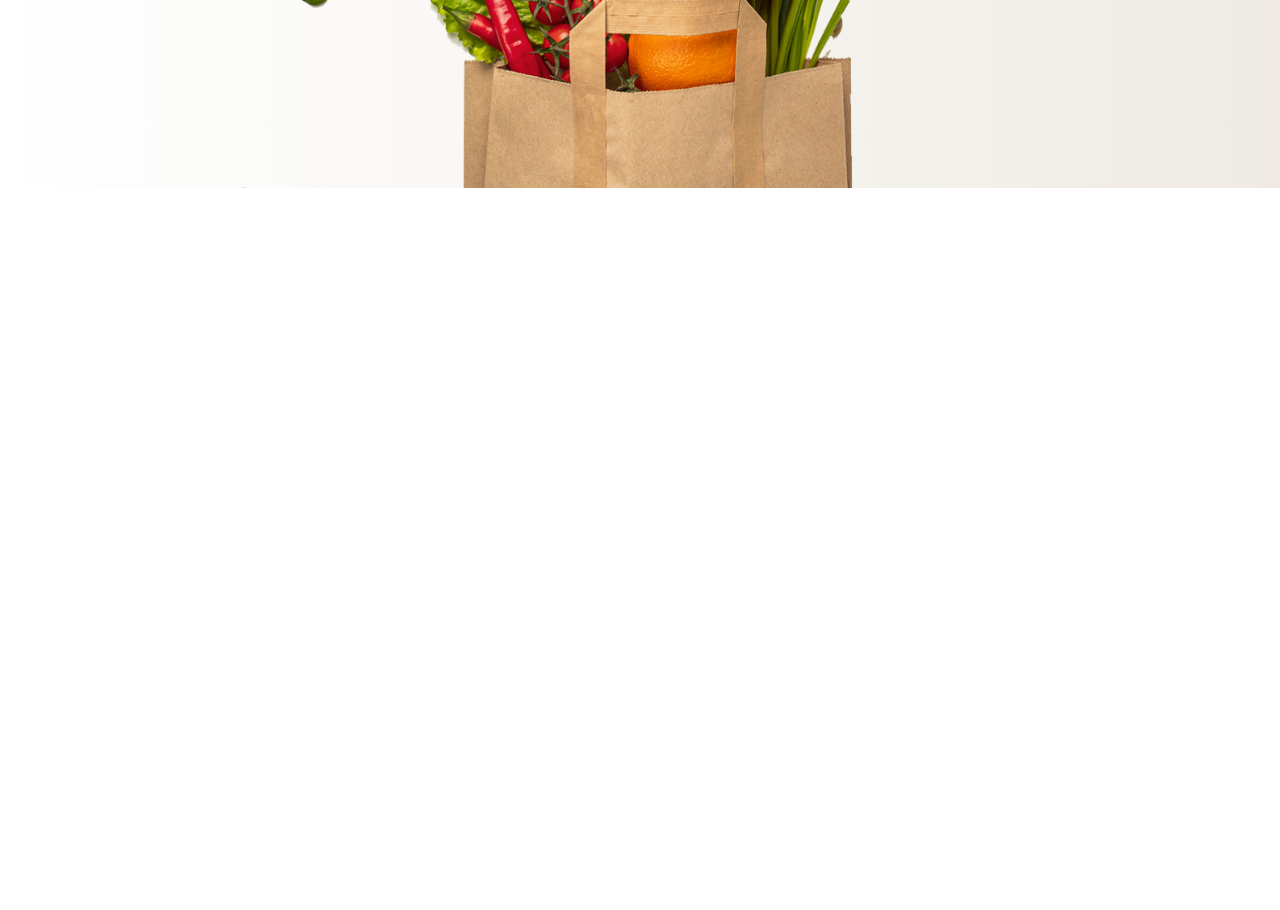
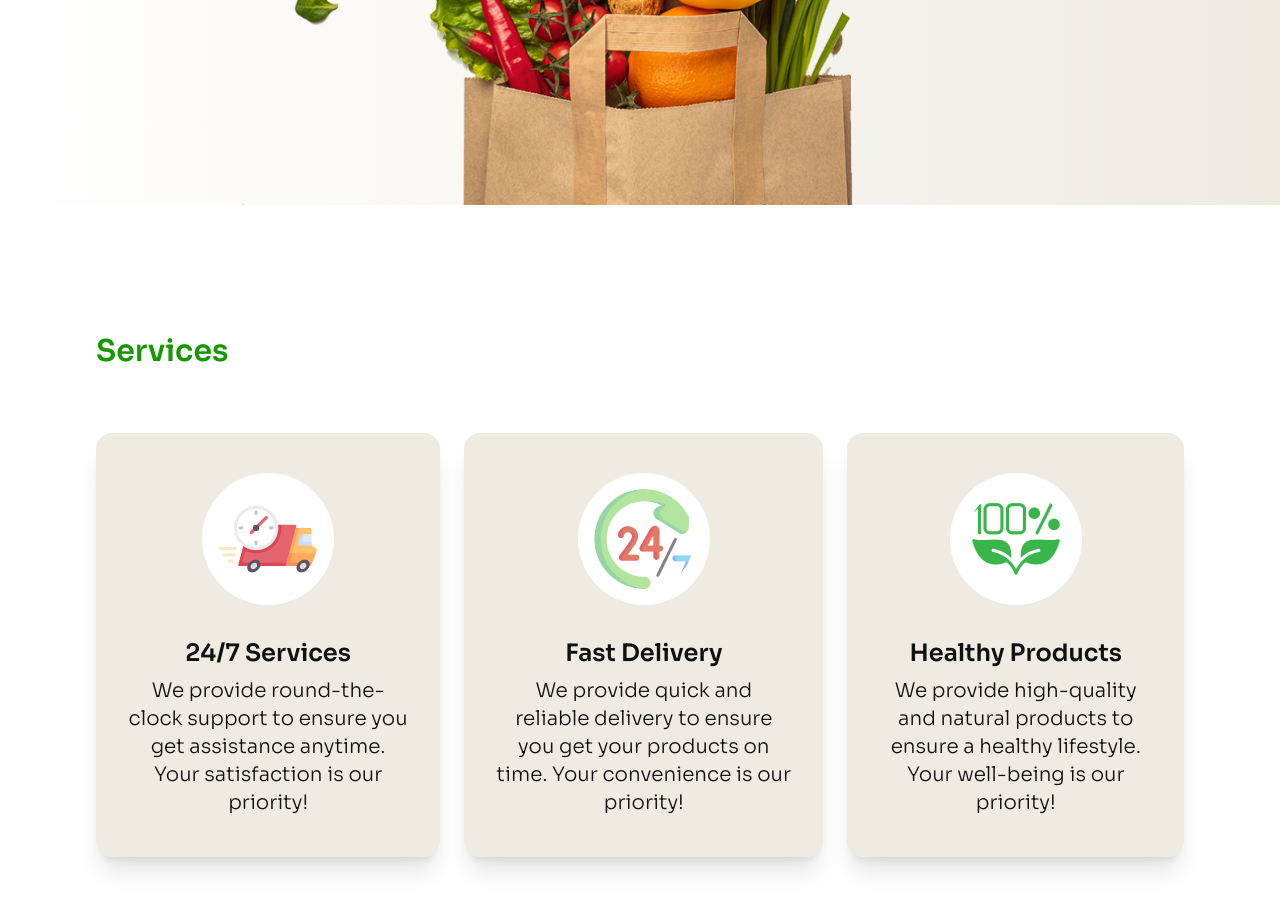
Before and after one commit to for-Sifad99/Food-store, a plain HTML site: page index.html in a window 1280 px wide. Shown: the part 892-1802 px from the top of the page. Before the commit the page ends 1192 px from the top, so only its background shows below. Drawn offline with nearby package versions, Linux system fonts and the light colour scheme.

Commit message:
card section done

```diff
--- a/index.html
+++ b/index.html
@@ -29,7 +29,7 @@
   <!-- header section start -->
       <header class="mr-auto bg-gradient-to-r from-[#FFFFFF] to-[#EFEBE3] ">
         <!-- navbar start -->
-        <nav class="flex-direction lg:flex pl-11 pr-11 lg:items-center pt-3 gap-60">
+        <nav class="flex-direction lg:flex pl-24 pr-24 lg:items-center pt-3 gap-44">
           <!-- logo div here -->
           <div class="flex justify-between items-center" id="hover">
             <img src="./images/logo-header.png" alt="">
@@ -54,7 +54,7 @@
             </div>
         </nav>
         <!-- banner section start -->
-        <section class="max-w-5xl lg:mx-56 my-16 lg:my-28">
+        <section class="max-w-5xl lg:mx-56 my-16 lg:my-32">
           <!-- banner container here -->
           <div class="text-center">
             <!-- banner text here -->
@@ -75,8 +75,59 @@
     </header>
     <!-- footer section end -->
   <!-- main section start -->
-      <main class="pl-10 pr-10 mr-auto">
-
+      <main class="lg:pl-24 lg:pr-24 pl-8 pr-8 mb-32 mx-auto">
+        <!-- Service section here -->
+        <section>
+        <!-- title div here -->
+        <div class="lg:mb-11">
+          <h1 class="text-3xl font-semibold text-[#179800]">Services</h1>
+        </div>
+        <!-- cards div here -->
+        <div class="grid-cols-1 lg:flex gap-6">
+          <div class="card bg-[#EFEBE3] shadow-xl mt-5">
+            <figure class="px-10 pt-10">
+              <img
+                src="./images/delivery.png"
+                alt="delivery pic"
+                class="p-4 rounded-full bg-[#FFFFFF]" />
+            </figure>
+            <div class="card-body items-center text-center">
+              <h2 class="text-2xl text-[#111111] font-semibold">24/7 Services</h2>
+              <p class="text-xl text-[#111111] font-light">We provide round-the-clock support to ensure you get assistance anytime. Your satisfaction is our priority!</p>
+              <div class="card-actions">
+              </div>
+            </div>
+          </div>
+          <div class="card bg-[#EFEBE3] shadow-xl mt-5">
+            <figure class="px-10 pt-10">
+              <img
+                src="./images/service.png"
+                alt="service pic"
+                class="p-4 rounded-full bg-[#FFFFFF]" />
+            </figure>
+            <div class="card-body items-center text-center">
+              <h2 class="text-2xl text-[#111111] font-semibold">Fast Delivery</h2>
+              <p class="text-xl text-[#111111] font-light">We provide quick and reliable delivery to ensure you get your products on time. Your convenience is our priority!</p>
+              <div class="card-actions">
+              </div>
+            </div>
+          </div>
+          <div class="card bg-[#EFEBE3] shadow-xl mt-5">
+            <figure class="px-10 pt-10">
+              <img
+                src="./images/healthy.png"
+                alt="healthy pic"
+                class="p-4 rounded-full bg-[#FFFFFF]" />
+            </figure>
+            <div class="card-body items-center text-center">
+              <h2 class="text-2xl text-[#111111] font-semibold">Healthy Products</h2>
+              <p class="text-xl text-[#111111] font-light">We provide high-quality and natural products to ensure a healthy lifestyle. Your well-being is our priority!</p>
+              <div class="card-actions">
+              </div>
+            </div>
+          </div>
+        </div>
+        </section>
       </main>
   <!--footer section start -->
       <footer>
```
